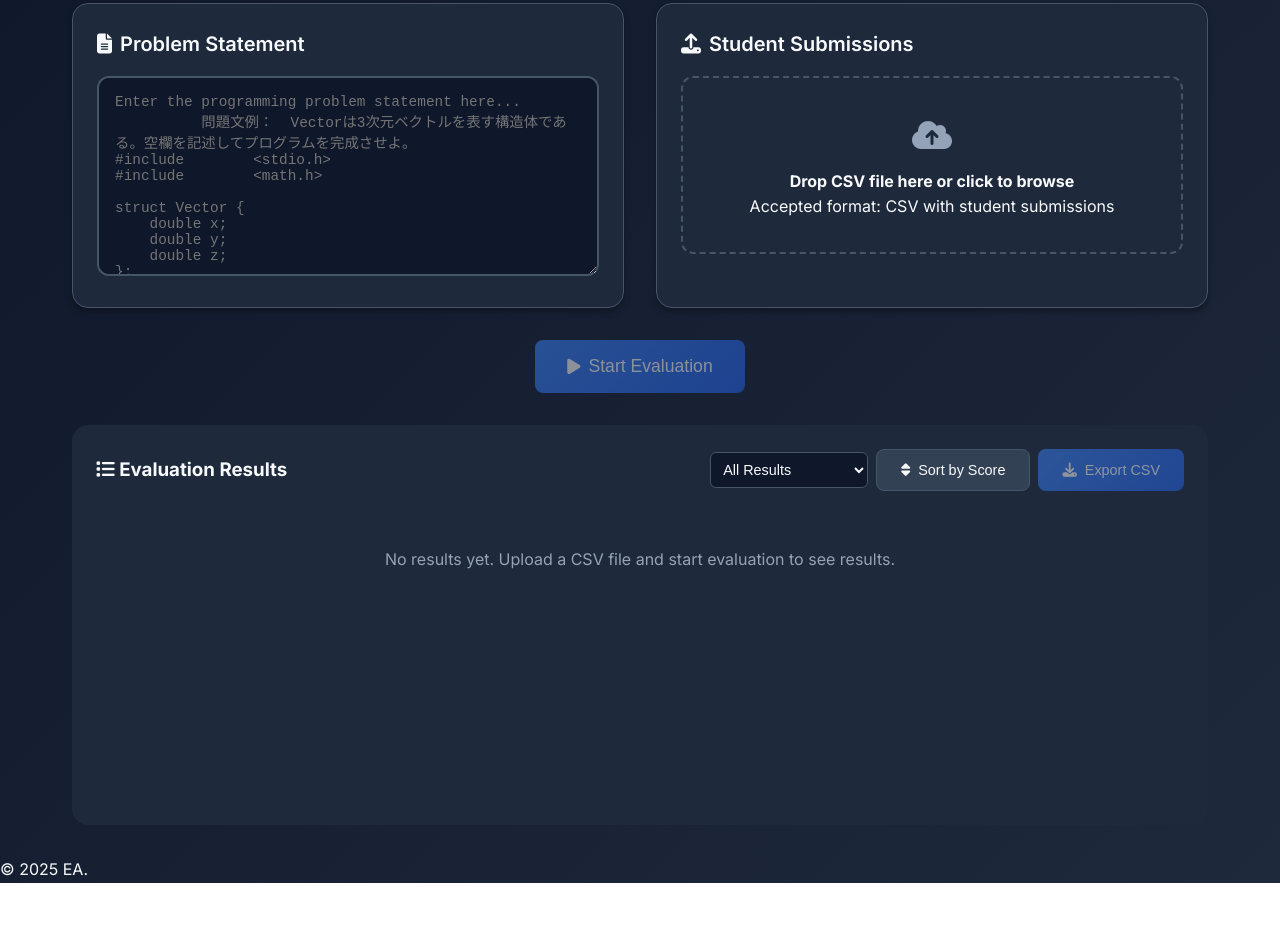
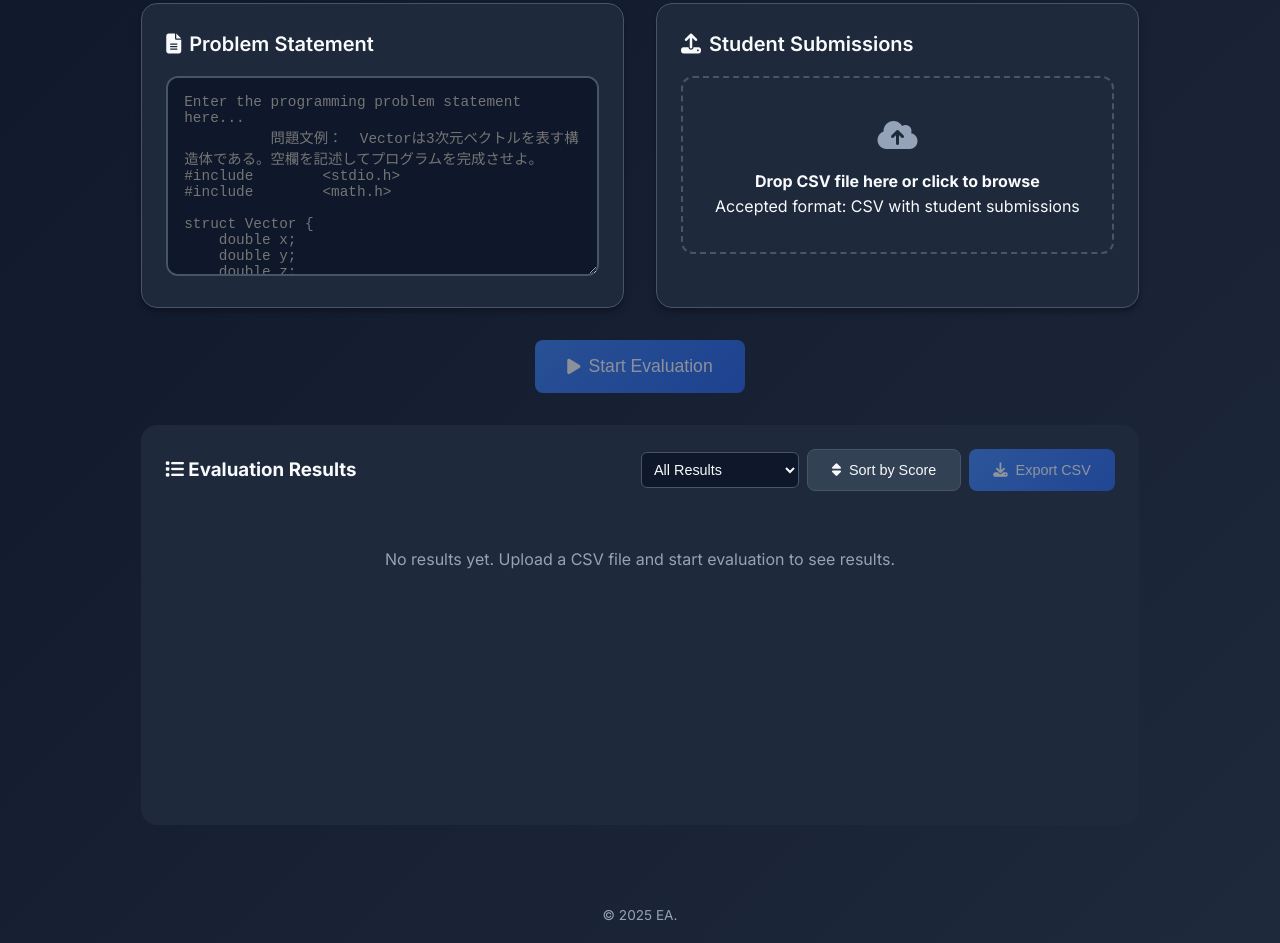
Before and after one commit to sylmanu/code-evaluation-pro, a website: page public/index.html in a window 1280 px wide. Shown: the part 216-1159 px from the top of the page. Before the commit the page ends 1099 px from the top, so only its background shows below. Drawn offline with nearby package versions, Linux system fonts and the light colour scheme.

Commit message:
Add footnote and others

```diff
--- a/public/styles.css
+++ b/public/styles.css
@@ -29,12 +29,17 @@ body {
   color: var(--text);
   min-height: 100vh;
   line-height: 1.6;
+
+  display: flex;
+  flex-direction: column;
+  min-height: 100vh; /* Make body at least viewport height */
 }
 
 .container {
   max-width: 1200px;
   margin: 0 auto;
   padding: 2rem;
+  flex: 1;
 }
 
 .header {
@@ -513,11 +518,21 @@ textarea:focus {
     align-items: flex-start;
   }
 
-  .container {
+  /* .container {
     padding: 1rem;
-  }
+  } */
 
   .header h1 {
     font-size: 2rem;
   }
 }
+
+.footer {
+  text-align: center; /* Center the text */
+  padding: 1rem 0; /* Add some vertical padding */
+  margin-top: 2rem; /* Add some space above the footer */
+  background-color: var(--card-bg-color); /* Or a different background color */
+  color: var(--text-muted); /* A muted text color */
+  font-size: 0.85rem; /* Smaller font size */
+  border-top: 1px solid var(--border-color); /* Optional: a subtle border at the top */
+}
```
